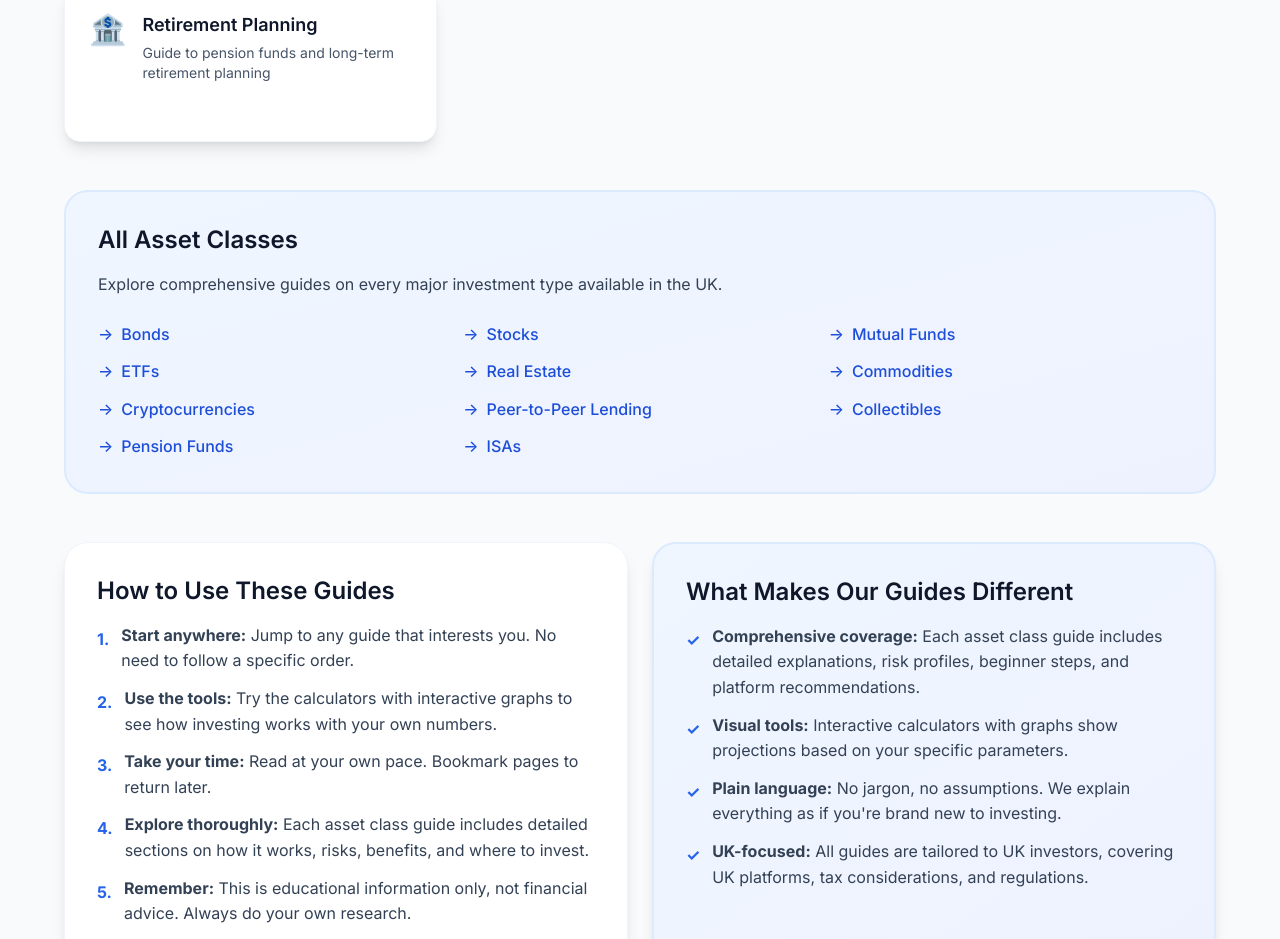
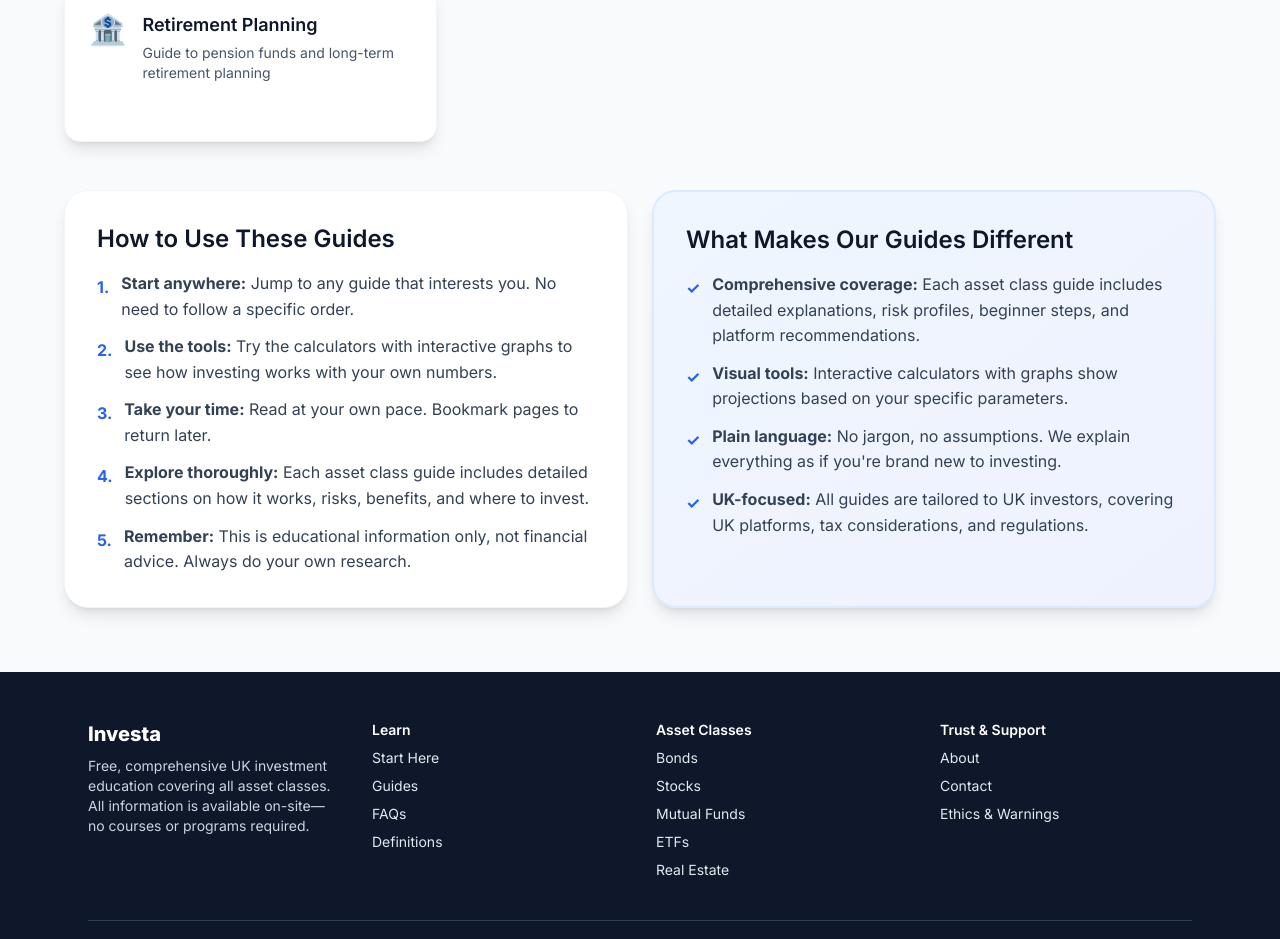
Before and after one commit to amitsarkar007/investa, a React (Vite) app: page /learning in a window 1280 px wide. Shown: the part 2371-3310 px from the top of the page. Built offline with nearby package versions, Linux system fonts and the light colour scheme.

Commit message:
Remove duplicate asset classes section from Learning page
- Removed redundant 'All Asset Classes' section at bottom
- Asset classes already displayed in 'Asset Class Guides' section above

```diff
--- a/src/pages/Learning.tsx
+++ b/src/pages/Learning.tsx
@@ -89,25 +89,6 @@
           </section>
         ))}
 
-        <div className="bg-gradient-to-br from-blue-50 to-indigo-50 rounded-3xl p-8 border-2 border-blue-100">
-          <h2 className="text-2xl font-semibold mb-4">All Asset Classes</h2>
-          <p className="text-slate-700 mb-6">
-            Explore comprehensive guides on every major investment type available in the UK.
-          </p>
-          <div className="grid gap-3 md:grid-cols-2 lg:grid-cols-3">
-            {assetClasses.map((asset) => (
-              <Link
-                key={asset.id}
-                to={`/${asset.id}`}
-                className="inline-flex items-center gap-2 text-blue-700 hover:text-blue-900 font-medium hover:underline"
-              >
-                <span aria-hidden="true">→</span>
-                {asset.name}
-              </Link>
-            ))}
-          </div>
-        </div>
-
         <div className="grid gap-6 md:grid-cols-2">
           <div className="bg-white rounded-3xl shadow-lg p-8 border border-slate-100">
             <h2 className="text-2xl font-semibold mb-4">How to Use These Guides</h2>
```
